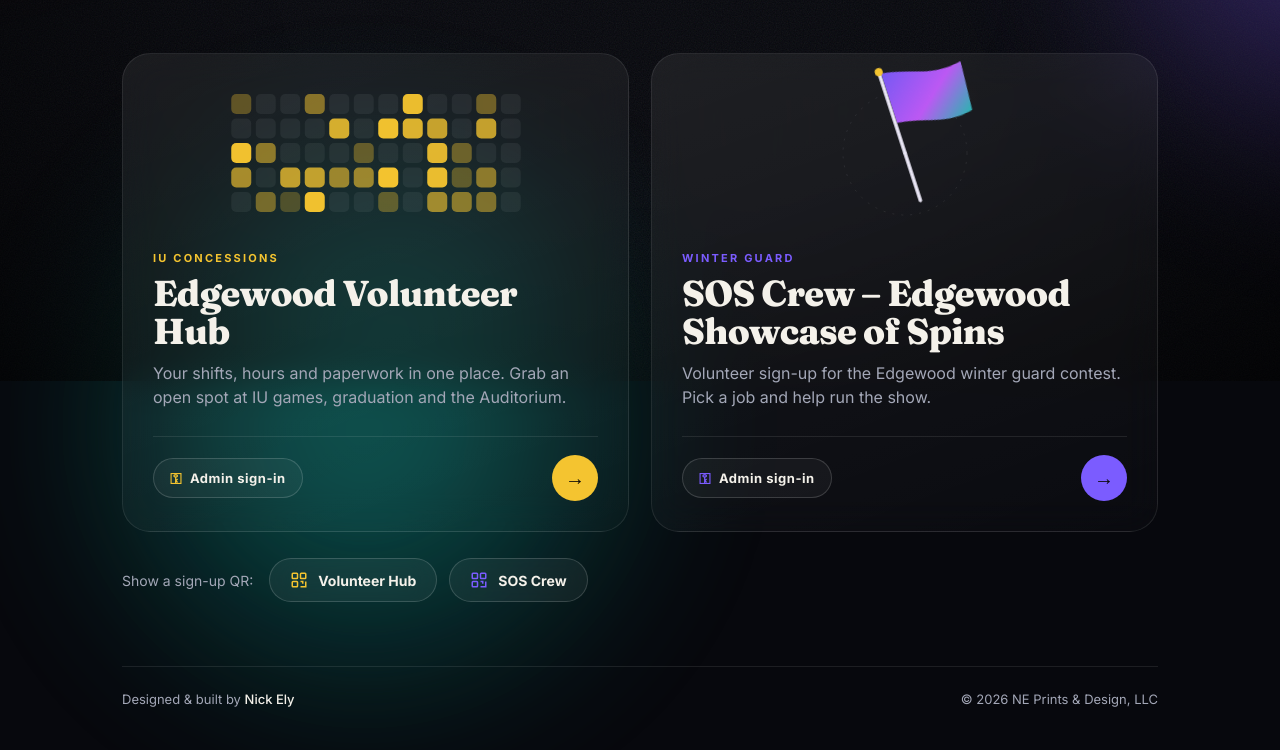
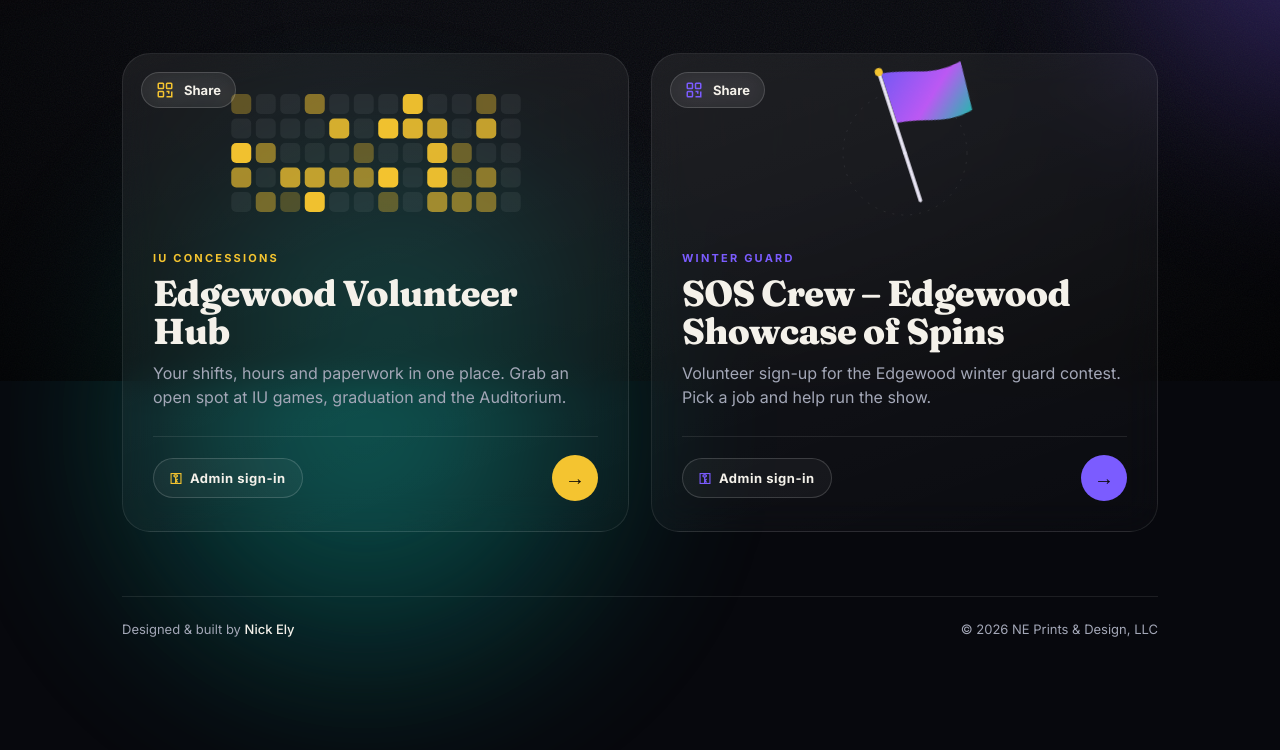
Before and after one commit to nick-ely/nick-ely.github.io, a plain HTML site: page index.html in a window 1280 px wide. Shown: the part 419-1169 px from the top of the page. After the commit the page ends 1099 px from the top, so only its background shows below. Drawn offline with Linux system fonts and the light colour scheme.

Commit message:
Share pills move to the top-left corner of each card and just say Share
Co-Authored-By: Claude Opus 5.5 <noreply@anthropic.com>
Claude-Session: https://claude.ai/code/session_01Uh64qWZjwUorfVT77PGruf

```diff
--- a/index.html
+++ b/index.html
@@ -102,6 +102,7 @@
 
   .qrrow { margin-top:26px; display:flex; flex-wrap:wrap; align-items:center; gap:12px; }
   .qrrow span { color:var(--muted); font-size:14px; margin-right:4px; }
+  .qrbtn.share { position:absolute; top:18px; left:18px; z-index:2; padding:8px 14px; font-size:13px; }
   .qrbtn { display:inline-flex; align-items:center; gap:10px; padding:12px 20px; border-radius:999px; font:700 14px Inter, sans-serif; color:var(--ink); cursor:pointer;
     border:1px solid rgba(255,255,255,.16); background:rgba(255,255,255,.05); backdrop-filter:blur(12px); transition:background .2s, border-color .2s, transform .2s; }
   .qrbtn:hover, .qrbtn:focus-visible { border-color:var(--c); background:color-mix(in srgb, var(--c) 18%, transparent); transform:translateY(-1px); outline:none; }
@@ -133,6 +134,7 @@
 
   <div class="grid">
     <article class="card">
+      <button class="qrbtn share" data-qr="hub" style="--c:var(--gold)" aria-label="Share the Volunteer Hub QR code"><svg viewBox="0 0 24 24" fill="none" stroke="currentColor" stroke-width="2"><rect x="3" y="3" width="7" height="7" rx="1"/><rect x="14" y="3" width="7" height="7" rx="1"/><rect x="3" y="14" width="7" height="7" rx="1"/><path d="M14 14h3v3M21 14v7h-7"/></svg> Share</button>
       <div class="art" aria-hidden="true">
         <svg viewBox="0 0 300 150" id="hubart"></svg>
       </div>
@@ -143,6 +145,7 @@
     </article>
 
     <article class="card">
+      <button class="qrbtn share" data-qr="sos" style="--c:var(--violet)" aria-label="Share the SOS Crew QR code"><svg viewBox="0 0 24 24" fill="none" stroke="currentColor" stroke-width="2"><rect x="3" y="3" width="7" height="7" rx="1"/><rect x="14" y="3" width="7" height="7" rx="1"/><rect x="3" y="14" width="7" height="7" rx="1"/><path d="M14 14h3v3M21 14v7h-7"/></svg> Share</button>
       <div class="art" aria-hidden="true">
         <svg viewBox="0 0 300 150">
           <defs>
@@ -164,10 +167,6 @@
     </article>
   </div>
 
-  <div class="qrrow"><span>Show a sign-up QR:</span>
-    <button class="qrbtn" data-qr="hub" style="--c:var(--gold)"><svg viewBox="0 0 24 24" fill="none" stroke="currentColor" stroke-width="2"><rect x="3" y="3" width="7" height="7" rx="1"/><rect x="14" y="3" width="7" height="7" rx="1"/><rect x="3" y="14" width="7" height="7" rx="1"/><path d="M14 14h3v3M21 14v7h-7"/></svg> Volunteer Hub</button>
-    <button class="qrbtn" data-qr="sos" style="--c:var(--violet)"><svg viewBox="0 0 24 24" fill="none" stroke="currentColor" stroke-width="2"><rect x="3" y="3" width="7" height="7" rx="1"/><rect x="14" y="3" width="7" height="7" rx="1"/><rect x="3" y="14" width="7" height="7" rx="1"/><path d="M14 14h3v3M21 14v7h-7"/></svg> SOS Crew</button>
-  </div>
 
   <footer><span>Designed &amp; built by <b>Nick Ely</b></span><span>© 2026 NE Prints &amp; Design, LLC</span></footer>
 </main>
--- a/sw.js
+++ b/sw.js
@@ -1,5 +1,5 @@
 // Edgewood Volunteer Sites: caches this links page so the app opens offline. The Hub and SOS Crew are separate sites and aren't cached here.
-const CACHE = 'nick-ely-v3';
+const CACHE = 'nick-ely-v4';
 const FILES = ['/', '/index.html', '/manifest.webmanifest', '/icon-192.png', '/icon-512.png', '/apple-touch-icon.png', '/favicon-32.png', '/qr/hub.svg', '/qr/sos.svg'];
 self.addEventListener('install', e => { e.waitUntil(caches.open(CACHE).then(c => c.addAll(FILES))); self.skipWaiting(); });
 self.addEventListener('activate', e => { e.waitUntil(caches.keys().then(k => Promise.all(k.filter(x => x !== CACHE).map(x => caches.delete(x))))); self.clients.claim(); });
```
